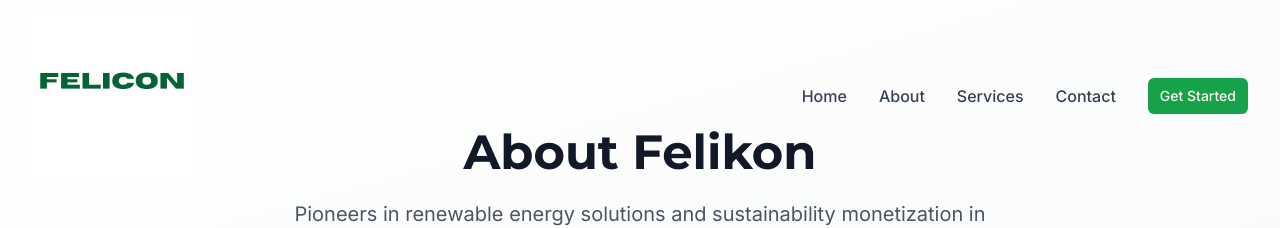
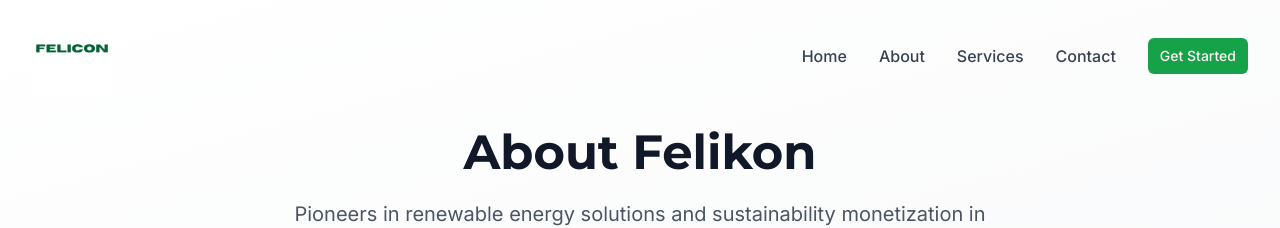
Before and after one commit to elitsamarinova/felikon-sustain-bloom-web, a React (Vite) app: page /about in a window 1280 px wide. Shown: the top 228 px of the page. Built offline with nearby package versions, Linux system fonts and the light colour scheme.

Commit message:
Visual edit in Lovable
Edited UI in Lovable

```diff
--- a/src/components/Navbar.tsx
+++ b/src/components/Navbar.tsx
@@ -16,7 +16,7 @@ const Navbar = () => {
       <div className="container mx-auto px-4 sm:px-6 lg:px-8">
         <div className="flex items-center justify-between">
           <Link to="/" className="flex items-center">
-            <img src="/lovable-uploads/d5d81e9e-5973-4c57-8135-807528414847.png" alt="Felicon logo" className="h-40 sm:h-34 object-scale-down" />
+            <img src="/lovable-uploads/d5d81e9e-5973-4c57-8135-807528414847.png" alt="Felicon logo" className="h-20 sm:h-34 object-contain" />
           </Link>
 
           {/* Desktop Navigation */}
```
